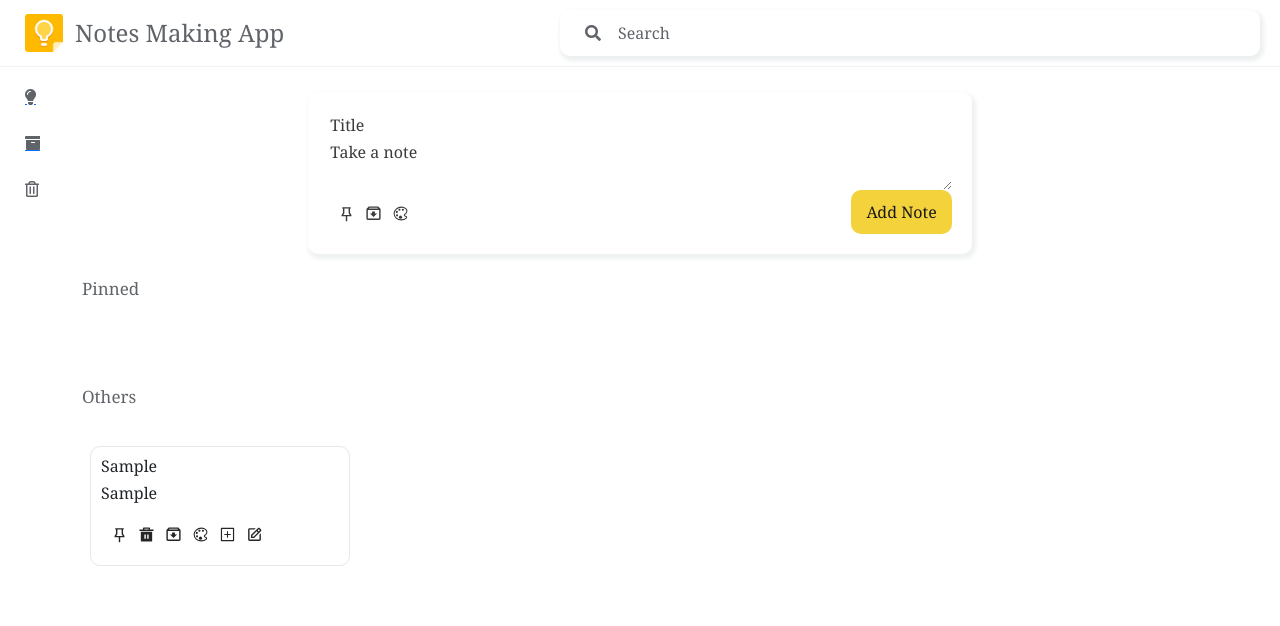
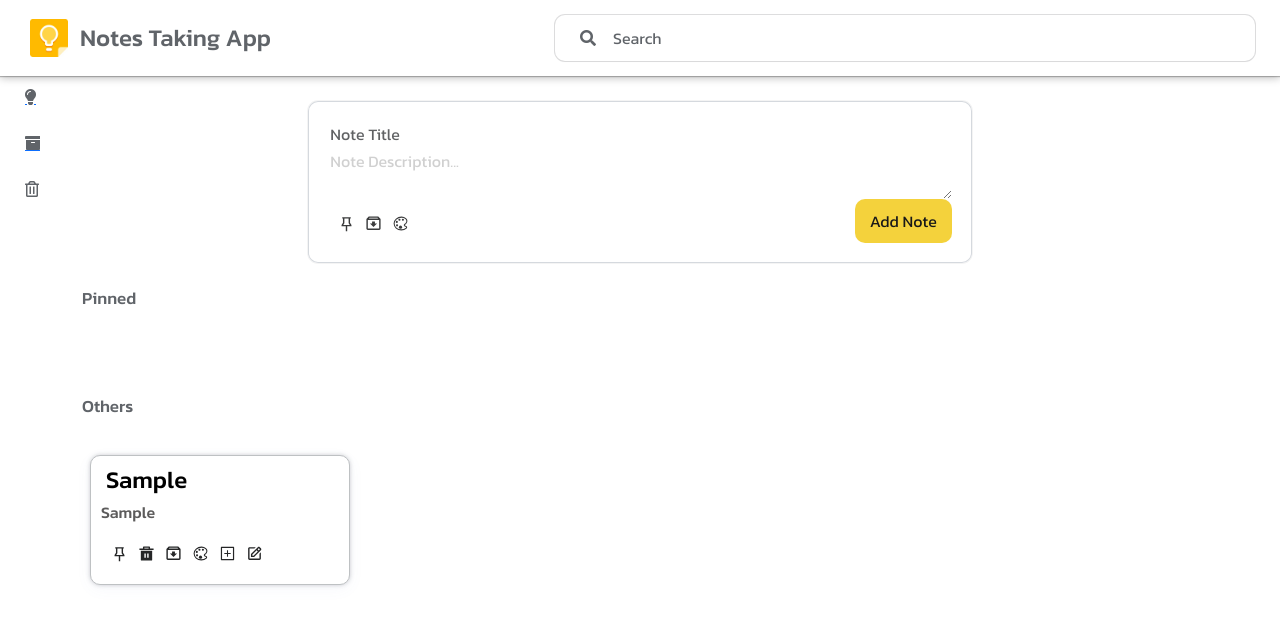
Before and after one commit to RitikKumar202/notes-taking-app, a React (Create React App) app: page / in a window 1280 px wide. Both pictures are taken after typing "Sample", "Sample" into the empty fields and a click on the button "Add Note". Shown: the top 626 px of the page. Built offline with nearby package versions, Linux system fonts and the light colour scheme.

Commit message:
added css and storing localdata

```diff
--- a/public/index.html
+++ b/public/index.html
@@ -11,7 +11,7 @@
     <link rel="manifest" href="%PUBLIC_URL%/manifest.json" />
     <link rel="stylesheet" href="https://cdnjs.cloudflare.com/ajax/libs/font-awesome/5.15.4/css/all.min.css" integrity="sha512-1ycn6IcaQQ40/MKBW2W4Rhis/DbILU74C1vSrLJxCq57o941Ym01SwNsOMqvEBFlcgUa6xLiPY/NS5R+E6ztJQ==" crossorigin="anonymous" referrerpolicy="no-referrer"
     />
-    <title>Notes Making</title>
+    <title>Notes Taking App</title>
 </head>
 
 <body>
--- a/src/App.css
+++ b/src/App.css
@@ -1,5 +1,6 @@
+@import url('https://fonts.googleapis.com/css2?family=Kanit:wght@400;500&family=Krub:wght@300;400;500&family=Lora:ital,wght@1,400;1,500;1,600&family=Poppins:wght@100;200;300;400;500;600&family=Ubuntu:ital,wght@1,300;1,400&family=Varela+Round&display=swap');
 * {
-    font-family: Georgia, 'Times New Roman', Times, serif;
+    font-family: 'Kanit', sans-serif;
 }
 
 input {
@@ -15,9 +16,9 @@ input {
 .header {
     display: flex;
     justify-content: space-between;
-    padding: 10px 20px;
+    padding: 15px 25px;
     align-items: center;
-    border-bottom: 1px solid #f1f3f4;
+    box-shadow: rgba(0, 0, 0, 0.25) 0px 0.0625em 0.0625em, rgba(0, 0, 0, 0.25) 0px 0.125em 0.5em, rgba(255, 255, 255, 0.1) 0px 0px 0px 1px inset;
 }
 
 .brand {
@@ -70,7 +71,7 @@ h4 {
     align-items: center;
     padding: 10px 20px;
     border-radius: 10px;
-    box-shadow: 2px 3px 4px 2px #edf0f1;
+    box-shadow: rgba(0, 0, 0, 0.02) 0px 1px 3px 0px, rgba(27, 31, 35, 0.15) 0px 0px 0px 1px;
 }
 
 .mobile-search {
@@ -195,8 +196,9 @@ h4 {
 #note {
     height: fit-content;
     padding: 10px;
-    border: 1px solid #e3e8eb;
+    border: 1px solid #bec1c3;
     border-radius: 10px;
+    box-shadow: rgba(67, 71, 85, 0.27) 0px 0px 0.25em, rgba(90, 125, 188, 0.05) 0px 0.25em 1em;
 }
 
 .text {
@@ -224,6 +226,12 @@ h4 {
 
 
 /* Note  */
+.text h6{
+    color: #5c5b5b;
+}
+.text h4{
+    color: #000;
+}
 
 
 /* Note form */
@@ -240,7 +248,9 @@ h4 {
     width: 60%;
     padding: 20px;
     border-radius: 10px;
-    box-shadow: 2px 3px 4px 2px #edf0f1;
+    /* border: 1px solid black; */
+    /* box-shadow: 2px 3px 4px 2px #edf0f1; */
+    box-shadow: rgba(0, 0, 0, 0.05) 0px 0px 0px 1px, rgb(209, 213, 219) 0px 0px 0px 1px inset;
 }
 
 .edit-note-form {
@@ -251,11 +261,11 @@ h4 {
 }
 
 input::placeholder {
-    color: #252627;
+    color: #4f5153;
 }
 
 textarea::placeholder {
-    color: #252627;
+    color: #ccc;
 }
 
 textarea {
@@ -264,11 +274,13 @@ textarea {
     padding-top: 2px;
     display: block;
     outline: none;
+    color: #747970;
 }
 
 input {
     width: 100%;
     border: none;
+    color: #383a3b;
 }
 
 .show {
@@ -288,7 +300,7 @@ input {
     padding: 0px 15px;
     border: none;
     border-radius: 10px;
-    background-color: rgb(243, 206, 40);
+    background-color: #f3ce28;
 }
 
 .submit:hover {
@@ -312,7 +324,7 @@ input {
     width: 100%;
     height: 100%;
     overflow: auto;
-    background-color: rgba(129, 127, 127, 0.4);
+    background-color: #817f7f66;
 }
 
 
--- a/src/components/Bar/Header.js
+++ b/src/components/Bar/Header.js
@@ -26,7 +26,7 @@ const Header = () => {
               size={25}
             />
             <img src={Logo} alt='Logo' />
-            <h4>Notes Making App</h4>
+            <h4>Notes Taking App</h4>
           </div>
           <div className='search-bar'>
             <SearchBar />
--- a/src/components/Note/EditForm.js
+++ b/src/components/Note/EditForm.js
@@ -156,7 +156,7 @@ const EditForm = (props) => {
         </div>
 
         <button className='submit' onClick={Edit}>
-          Edit
+          Update Note
         </button>
       </div>
     </div>
--- a/src/components/Note/Note.js
+++ b/src/components/Note/Note.js
@@ -65,7 +65,7 @@ const Note = (props) => {
     <div style={{ padding: '10px' }} className='col-lg-3 col-md-6 col-sm-12'>
       <div id='note' style={{ background: bgColor }}>
         <div className='text'>
-          <h6>{title}</h6>
+          <h4>{title}</h4>
         </div>
         {note.length >= 0 ? (
           checkList ? (
--- a/src/components/Note/NoteForm.js
+++ b/src/components/Note/NoteForm.js
@@ -30,7 +30,7 @@ const NoteForm = () => {
 
   // Add Note Function
   const Submit = () => {
-    if (title !== '' || note !== '') {
+    if (title !== '' && note !== '') {
       let newArray = [];
       let id = uuidv4();
       if (note !== '') {
@@ -56,7 +56,7 @@ const NoteForm = () => {
       addNote(obj);
       resetForm();
     } else {
-      alert('Title or Note is a required field');
+      alert('Title and Description is a required field');
     }
   };
 
@@ -75,14 +75,14 @@ const NoteForm = () => {
         style={{ background: color }}
         value={title}
         onChange={(e) => setTitle(e.target.value)}
-        placeholder='Title'
+        placeholder='Note Title'
       />
 
       <textarea
         style={{ background: color }}
         value={note}
         onChange={(e) => setNote(e.target.value)}
-        placeholder='Take a note'
+        placeholder='Note Description...'
       />
 
       <div style={{ display: 'flex', justifyContent: 'space-between' }}>
--- a/src/context/NoteContext.js
+++ b/src/context/NoteContext.js
@@ -1,13 +1,21 @@
-import React, { createContext, useState } from 'react';
+import React, { createContext, useState, useEffect} from 'react';
 
 // Context Creating using createContext
 export const NoteContext = createContext();
 export const NoteActionContext = createContext();
 
 const NoteContextProvider = (props) => {
-  const [notes, setNotes] = useState([]);
-  const [deletedNotes, setDeletedNotes] = useState([]);
+  const [notes, setNotes] = useState(JSON.parse(localStorage.getItem('notes')) || []);
+  const [deletedNotes, setDeletedNotes] = useState(JSON.parse(localStorage.getItem('deletedNotes')) || []);
   const [searchedNotes, setSearchedNotes] = useState([]);
+
+  useEffect(() =>{
+    localStorage.setItem('notes', JSON.stringify(notes))
+  }, [notes])
+
+  useEffect(() =>{
+    localStorage.setItem('deletedNotes', JSON.stringify(deletedNotes))
+  }, [deletedNotes])
 
   // Add Note Functionality
   const addNote = (obj) => {
```
